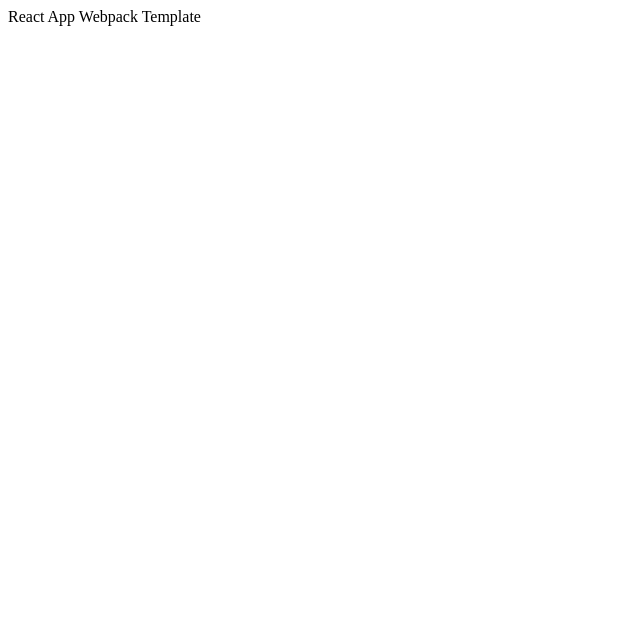
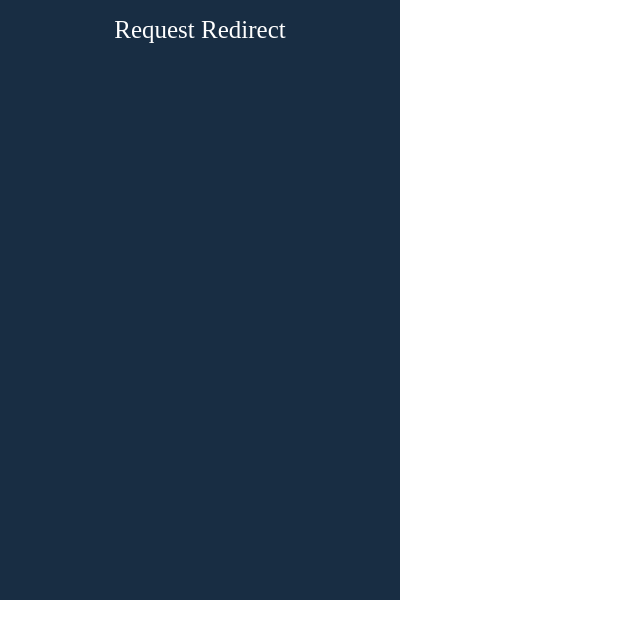
Before and after one commit to dnitecki/request-redirect-browser-extension, a React app: page / in a window 1280 px wide. Shown: the top 638 px of the page, without its empty margins (0-640 px from the left). Built offline with nearby package versions, Linux system fonts and the light colour scheme.

Commit message:
update add app tsx and styles

```diff
--- a/public/index.html
+++ b/public/index.html
@@ -7,7 +7,7 @@
       content="width=device-width, initial-scale=1.0, maximum-scale=1.0, user-scalable=0, minimal-ui"
     />
     <meta http-equiv="X-UA-Compatible" content="ie=edge" />
-    <title>React App Webpack Template</title>
+    <title>Request Redirect</title>
   </head>
   <body>
     <section id="root"></section>
--- /dev/null
+++ b/src/App.scss
@@ -0,0 +1,16 @@
+.app-container {
+  display: flex;
+  justify-content: center;
+  overflow: visible;
+  min-height: 100vh;
+  width: 100%;
+  background-color: var(--primary);
+  color: white;
+}
+.header {
+  display: flex;
+  height: fit-content;
+  width: 100%;
+  justify-content: center;
+  padding: 1rem 0;
+}
--- a/src/App.tsx
+++ b/src/App.tsx
@@ -1,3 +1,11 @@
+import "./App.scss";
+
 export default function App() {
-  return <div>React App Webpack Template</div>;
+  return (
+    <div className="app-container">
+      <section className="header">
+        <h1>Request Redirect</h1>
+      </section>
+    </div>
+  );
 }
--- a/src/styles.scss
+++ b/src/styles.scss
@@ -0,0 +1,88 @@
+:root {
+  //colors
+  --primary: rgb(24, 45, 67);
+
+  //css variables
+  --border-radius: 10px;
+  --header-height: 4rem;
+  --shadow: rgba(0, 0, 0, 0.24) 0px 3px 8px;
+}
+
+::-webkit-scrollbar {
+  height: 8px;
+  width: 8px; /* width of the entire scrollbar */
+}
+
+::-webkit-scrollbar-track {
+  background-color: var(--primary);
+  /* color of the tracking area */
+}
+
+::-webkit-scrollbar-thumb {
+  background-color: rgb(232, 232, 232); /* color of the scroll thumb */
+  border-radius: 20px; /* roundness of the scroll thumb */
+}
+
+html,
+body {
+  height: 600px; /* your desired width */
+  width: 400px;
+  position: relative;
+  overflow: auto;
+}
+* {
+  font-family: "Poppins";
+  box-sizing: border-box;
+  margin: 0;
+}
+h1 {
+  font-weight: 400;
+  font-size: 25px;
+}
+h2 {
+  font-weight: 500;
+}
+h3 {
+  font-size: 20px;
+  font-weight: 400;
+}
+h4 {
+  font-weight: 400;
+}
+button {
+  all: unset;
+  cursor: pointer;
+}
+ul {
+  all: unset;
+}
+li {
+  all: unset;
+}
+li a {
+  all: unset;
+}
+a {
+  all: unset;
+  cursor: pointer;
+}
+input {
+  all: unset;
+}
+textarea {
+  all: unset;
+}
+button,
+textarea,
+input,
+select,
+option,
+a {
+  -webkit-tap-highlight-color: rgba(0, 0, 0, 0);
+  -webkit-tap-highlight-color: transparent;
+  -webkit-user-select: none;
+  -khtml-user-select: none;
+  -moz-user-select: none;
+  -ms-user-select: none;
+  user-select: none;
+}
```
Also changed, not shown: public/manifest.json, public/rr-icon-32.png (deleted), public/rr-icon-64.png (deleted).
